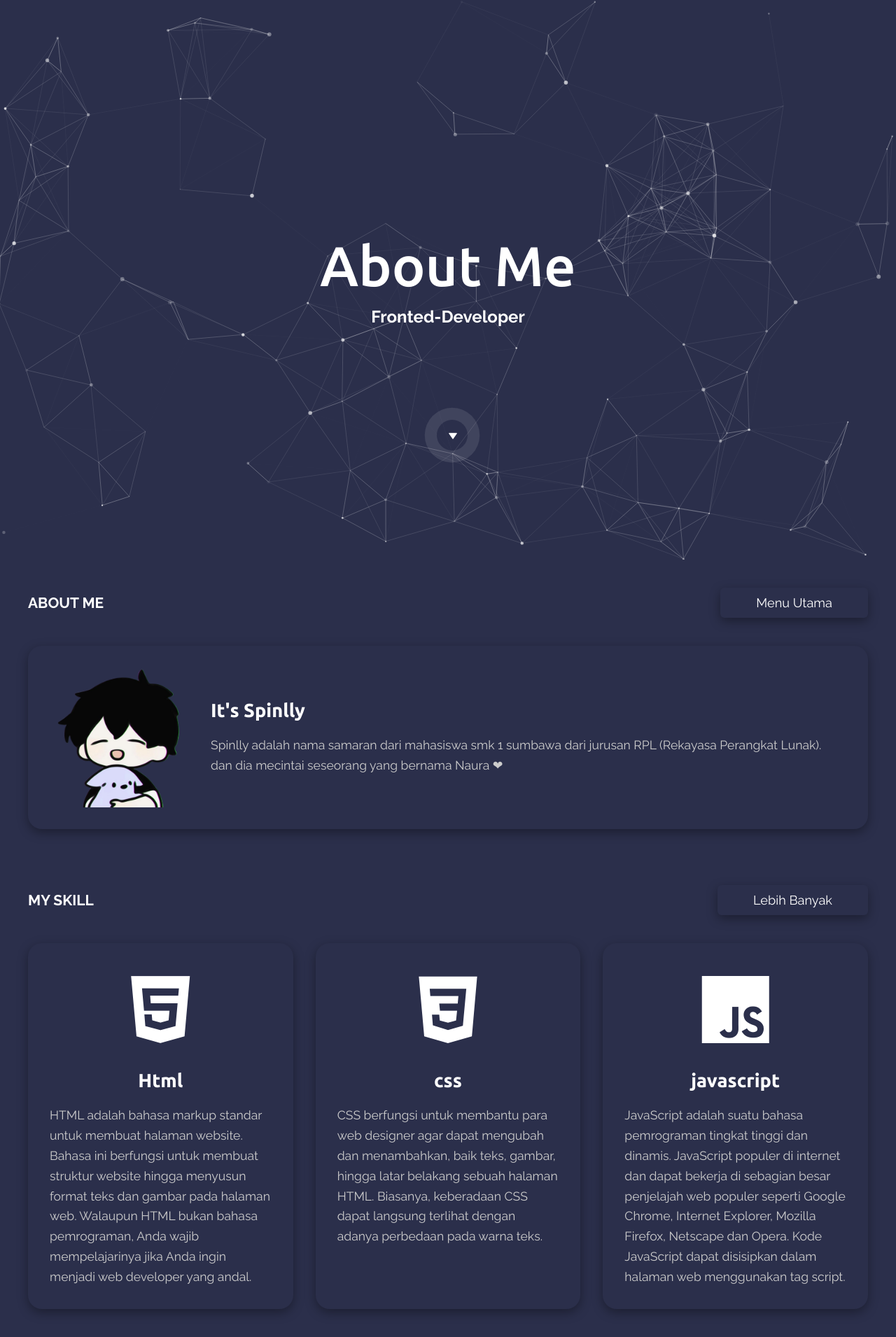
After one commit to Spinlly/Spinlly9.github.io, a PHP site: page /About.html in a window 1280 px wide. The commit adds this page. Shown: the whole page at 70% size. Run offline with PHP 8.4, Linux system fonts and the light colour scheme.

Commit message:
Add files via upload

```diff
--- /dev/null
+++ b/About Me/asset/script.js
@@ -0,0 +1,90 @@
+particlesJS("particles", {
+    particles: {
+        number: {
+            value: 100,
+            density: {
+                enable: true,
+                value_area: 800
+            }
+        },
+        color: {
+            value: "#ffffff"
+        },
+        shape: {
+            type: "circle",
+            stroke: {
+                width: 0,
+                color: "#000000"
+            }
+        },
+        opacity: {
+            value: 0.8,
+            random: true,
+            animation: {
+                enable: true,
+                speed: 1,
+                opacity_min: 0,
+                sync: false
+            }
+        },
+        size: {
+            value: 3,
+            random: true
+        },
+        line_linked: {
+            enable: true,
+            distance: 150,
+            color: "#ffffff",
+            opacity: 0.4,
+            width: 1
+        },
+        move: {
+            enable: true,
+            speed: 2,
+            direction: "none",
+            random: true,
+            straight: false,
+            out_mode: "out",
+            bounce: false,
+        }
+    },
+    interactivity: {
+        detectsOn: "canvas",
+        events: {
+            onHover: {
+                enable: true,
+                mode: "push"
+            },
+            onClick: {
+                enable: true,
+                mode: "push"
+            },
+            resize: true
+        },
+        modes: {
+            repulse: {
+                distance: 100,
+                duration: 0.4
+            },
+            push: {
+                particles_nb: 4
+            }
+        }
+    },
+    retina_detect: true
+});
+
+function scrollToTop() {
+    window.scrollTo({
+        top: 0,
+    });
+}
+
+window.addEventListener('scroll', function () {
+    var scrollTopButton = document.querySelector('.scroll-top');
+    if (this.window.pageYOffset > 200) {
+        scrollTopButton.style.display = 'block';
+    } else {
+        scrollTopButton.style.display = 'none';
+    }
+});
--- /dev/null
+++ b/About Me/asset/style.css
@@ -0,0 +1,238 @@
+@import url('https://fonts.googleapis.com/css2?family=Raleway:wght@300;400;500;600;700&family=Ubuntu:wght@300;400;500;700&display=swap');
+
+html{
+    scroll-behavior: smooth;
+}
+
+*{
+    margin: 0;
+    padding: 0;
+    box-sizing: border-box;
+    font-family: 'Raleway', sans-serif;
+}
+
+body{
+    font-size: 14px;
+}
+
+header{
+    width: 100%;
+    height: 100vh;
+    background-color: #2b2f4b;
+    color: #fff;
+}
+
+header #particles{
+    position: absolute;
+    width: 100%;
+    height: 100%;
+    top: 0;
+    left: 0;
+}
+
+header .info-text{
+    display: flex;
+    flex-direction: column;
+    align-items: center;
+    justify-content: center;
+    gap: 0.8rem;
+    height: 100vh;
+}
+
+header .info-text h1{
+    font-size: 5rem;
+    font-weight: 500;
+    font-family: 'Ubuntu';
+}
+
+header .info-text h3{
+    font-size: 1.5rem;
+}
+
+header .info-text .scroll{
+    position: absolute;
+    bottom: 20%;
+    left: 50%;
+    color: #fff;
+    transform: translate(0, -50%);
+    transition: all 0.5s;
+}
+
+header .info-text .scroll:hover{
+    opacity: 0.7;
+}
+
+header .info-text .scroll::before{
+    position: absolute;
+    top: -16px;
+    left: -16px;
+    z-index: -1;
+    content: '';
+    width: 44px;
+    height: 44px;
+    box-shadow: 0 0 0 0 rgba(255, 255, 255, 0.1);
+    border-radius: 100%;
+    animation: pulse 3s infinite;
+}
+
+@keyframes pulse {
+    0%, 100%{
+        opacity: 0;
+    }
+    15%, 45%{
+        opacity: 1;
+    }
+    60%{
+        box-shadow: 0 0 0 30px rgba(255, 255, 255, 0.1);
+        opacity: 0;
+    }
+}
+
+
+#about, #features{
+    background-color: #2b2f4b;
+    padding: 40px;
+}
+
+#about .header, #features .header{
+    display: flex;
+    justify-content: space-between;
+    align-items: center;
+    margin-bottom: 40px;
+}
+
+#about .header h1, #features .header h1{
+    text-align: center;
+    color: #fff;
+    text-transform: uppercase;
+}
+
+#about .header a, #features .header a{
+    text-decoration: none;
+    font-size: 1.3em;
+    color: #fff;
+    border: 1px solid transparent;
+    padding: 10px 50px;
+    box-shadow: 0 5px 15px rgba(0, 0, 0, 0.35);
+    border-radius: 6px;
+    transition: all 0.3s ease;
+}
+
+#about .header a:hover, #features .header a:hover{
+    border-color: #fff;
+    box-shadow: none;
+}
+
+#about .card, #features .card{
+    padding: 30px;
+    box-shadow: 0 5px 15px rgba(0, 0, 0, 0.35);
+    border-radius: 20px;
+    display: flex;
+    gap: 30px;
+    border: 1px solid transparent;
+    transition: all 0.3s ease;
+}
+
+#about .card:hover, #features .card:hover{
+    border-color: #fff;
+    box-shadow: none;
+}
+
+#about .card img{
+    max-width: 200px;
+    max-height: 200px;
+}
+
+#about .card .info{
+    display: flex;
+    flex-direction: column;
+    align-items: flex-start;
+    justify-content: center;
+}
+
+#about .card .info h1, #features .card .info h1{
+    margin-bottom: 20px;
+    color: #fff;
+    font-size: 1.7rem;
+    font-weight: bold;
+    font-family: 'Ubuntu';
+}
+
+#about .card .info p, #features .card .info p{
+    color: #ccc;
+    font-size: 1.1rem;
+    line-height: 1.8rem;
+}
+
+#features .feature-cards{
+    display: flex;
+    flex-wrap: wrap;
+    justify-content: space-between;
+    gap: 2rem;
+}
+
+#features .feature-cards .card{
+    display: flex;
+    flex-direction: column;
+    align-items: center;
+    flex: 1;
+    min-width: 350px;
+}
+
+#features .feature-cards .card .info i{
+    color: #fff;
+    font-size: 8rem;
+    width: 100%;
+    text-align: center;
+    margin-bottom: 1.4rem;
+}
+
+#features .feature-cards .card .info h1{
+    text-align: center;
+}
+
+#features .feature-cards .card .info p{
+    font-size: 1.1rem;
+}
+
+.scroll-top{
+    display: none;
+    position: fixed;
+    bottom: 20px;
+    right: 20px;
+    background-color: #2b2f4b;
+    color: #fff;
+    border: 1px solid transparent;
+    box-shadow: 0 5px 15px rgba(0, 0, 0, 0.35);
+    padding: 16px 18px;
+    border-radius: 50%;
+    cursor: pointer;
+    font-size: 20px;
+    transition: all 0.3s ease;
+}
+
+.scroll-top:hover{
+    border-color: #fff;
+    box-shadow: none;
+}
+
+@media screen and (max-width: 720px) {
+    header .info-text h1{
+        font-size: 4rem;
+    }
+
+    header .info-text h3{
+        font-size: 1.1rem;
+    }
+
+    #about .card{
+        flex-direction: column;
+        align-items: center;
+    }
+
+    #about .card img{
+        max-width: 150px;
+        max-height: 150px;
+    }
+
+}
--- /dev/null
+++ b/About.html
@@ -0,0 +1,90 @@
+<!DOCTYPE html>
+<html lang="en">
+
+<head>
+    <meta charset="UTF-8">
+    <meta name="viewport" content="width=device-width, initial-scale=1.0">
+    <link href='https://unpkg.com/boxicons@2.1.4/css/boxicons.min.css' rel='stylesheet'>
+    <link rel="stylesheet" href="About Me/asset/style.css">
+    <title>About Me</title>
+</head>
+
+<body>
+
+    <header>
+        <div id="particles"></div>
+        <div class="info-text">
+            <h1>About Me</h1>
+            <h3>Fronted-Developer</h3>
+            <a href="#about" class="scroll"><i class='bx bxs-down-arrow'></i></a>
+        </div>
+    </header>
+
+    <section id="about">
+        <div class="header">
+            <h1>About Me</h1>
+            <a href="index.html">Menu Utama</a>
+        </div>
+
+        <div class="card">
+            <img src="About Me/asset/logo.png">
+            <div class="info">
+                <h1>It's Spinlly</h1>
+                <p>
+                    Spinlly adalah nama samaran dari mahasiswa smk 1 sumbawa dari jurusan RPL (Rekayasa Perangkat Lunak). <br>
+                    dan dia mecintai seseorang yang bernama Naura ❤
+                </p>
+
+            </div>
+        </div>
+    </section>
+
+    <section id="features">
+        <div class="header">
+            <h1>My Skill</h1>
+            <a href="https://id.wikipedia.org/wiki/Bahasa_pemrograman#:~:text=10%20Pranala%20luar-,Pengertian,mendefinisikan%20tata%20olah%20(program).">Lebih Banyak</a>
+        </div>
+        <div class="feature-cards">
+            <div class="card">
+                <div class="info">
+                    <i class='bx bxl-html5'></i>
+                    <h1>Html</h1>
+                    <p>
+                        HTML adalah bahasa markup standar untuk membuat halaman website. Bahasa ini berfungsi untuk membuat struktur website hingga menyusun format teks dan gambar pada halaman web. Walaupun HTML bukan bahasa pemrograman, Anda wajib mempelajarinya jika Anda ingin menjadi web developer yang andal.
+                    </p>
+                </div>
+            </div>
+            <div class="card">
+                <div class="info">
+                    <i class='bx bxl-css3' ></i>
+
+                    <h1>css</h1>
+                    <p>
+                        CSS berfungsi untuk membantu para web designer agar dapat mengubah dan menambahkan, baik teks, gambar, hingga latar belakang sebuah halaman HTML. Biasanya, keberadaan CSS dapat langsung terlihat dengan adanya perbedaan pada warna teks.
+
+                    </p>
+                </div>
+            </div>
+            <div class="card">
+                <div class="info">
+                    <i class='bx bxl-javascript' ></i>
+                    <h1>javascript</h1>
+                    <p>
+                        JavaScript adalah suatu bahasa pemrograman tingkat tinggi dan dinamis. JavaScript populer di internet dan dapat bekerja di sebagian besar penjelajah web populer seperti Google Chrome, Internet Explorer, Mozilla Firefox, Netscape dan Opera. Kode JavaScript dapat disisipkan dalam halaman web menggunakan tag script.
+                    </p>
+                </div>
+            </div>
+        </div>
+    </section>
+
+    <button class="scroll-top" onclick="scrollToTop()">
+        <i class='bx bxs-up-arrow'></i>
+    </button>
+
+
+
+    <script src="https://cdnjs.cloudflare.com/ajax/libs/particles.js/2.0.0/particles.min.js"></script>
+    <script src="About Me/asset/script.js"></script>
+</body>
+
+</html>
```
Also changed, not shown: aset/css/style.css (+5 -4 lines), aset/js/script.js (+90 -0 lines), index.html (added, +47 -0 lines), About Me/asset/logo.png (added), aset/img/img4.png (added), 1 other file.
